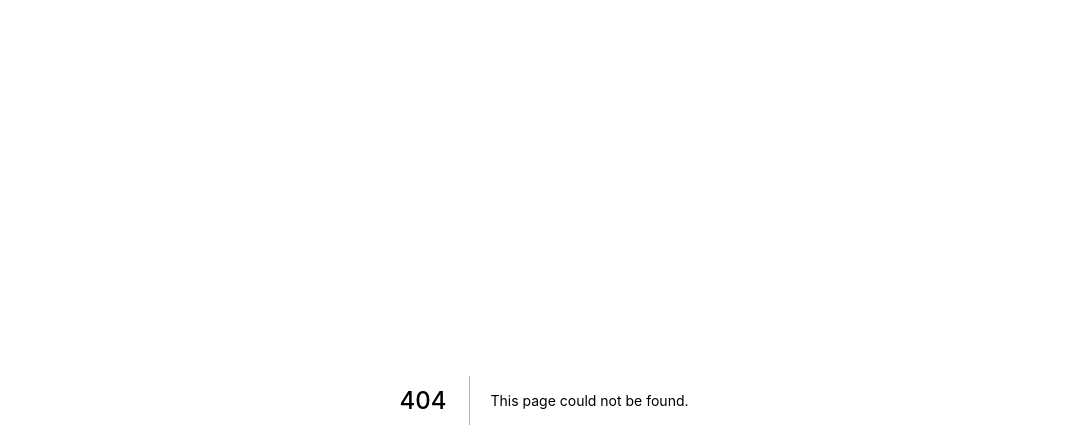
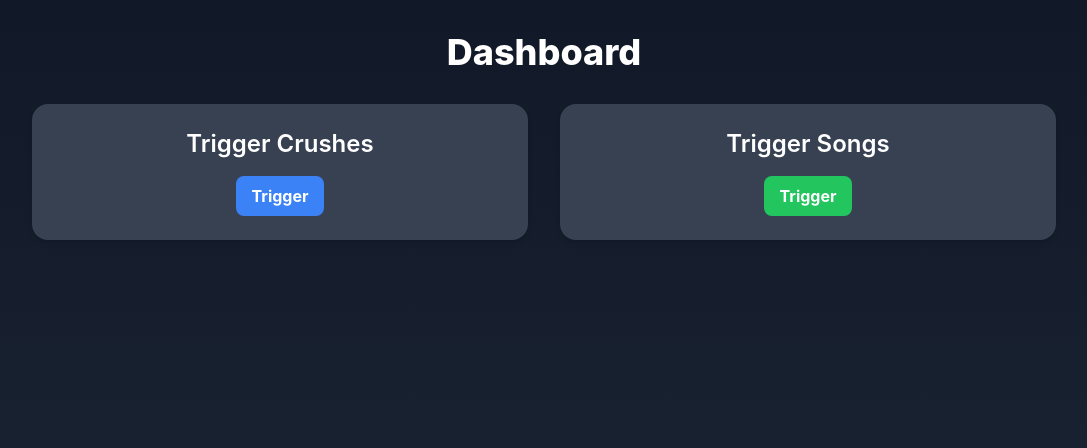
Before and after one commit to wyatt/perfect-match-web, a Next.js app: page /crons in a window 1280 px wide. Before the commit this address had no page. Shown: the top 448 px of the page, without its empty margins (96-1183 px from the left). Built offline with nearby package versions, Linux system fonts and the light colour scheme; no server answers; a web font is replaced by a local one.

Commit message:
building admin page to manage cronjobs

```diff
--- a/pages/admin.tsx
+++ b/pages/admin.tsx
@@ -4,7 +4,6 @@ import { Header } from '@/components/header';
 import DataCard from '@/components/admin/dataCard';
 import Link from 'next/link';
 import { User } from '@/types/users';
-import { set } from 'mongoose';
 import { isAdmin } from '@/utils/admins';
 import { useRouter } from 'next/router';
 
@@ -91,7 +90,7 @@ export default function AdminPanel() {
         };
 
         fetchUsers();
-    }, [debouncedSearchTerm, page]);
+    }, [cachedResults, debouncedSearchTerm, page]);
 
     useEffect(() => {
         const handler = setTimeout(() => {
--- /dev/null
+++ b/pages/crons.tsx
@@ -0,0 +1,60 @@
+import React from 'react';
+import { useSession } from "next-auth/react";
+import { useEffect, useState } from "react";
+import { isAdmin } from '@/utils/admins';
+import { useRouter } from "next/router";
+
+export default function Dashboard() {
+    const [message, setMessage] = useState<string | null>(null);
+    const [error, setError] = useState<string | null>(null);
+    const { data: session, status } = useSession();
+    const router = useRouter();
+
+    useEffect(() => {
+        if (session && !isAdmin(session.user?.email!)) {
+            router.push('/');
+        }
+    }, [session, router]);
+
+    const triggerAction = async (endpoint: string) => {
+        try {
+            const res = await fetch(`http://localhost:5050/trigger/${endpoint}`, {
+                method: "POST",
+                headers: { "Content-Type": "application/json" }
+            });
+
+            if (!res.ok) {
+                throw new Error("Failed to trigger action");
+            }
+
+            setMessage(`Successfully triggered ${endpoint}`);
+            setError(null);
+        } catch (err: any) {
+            setError(err.message);
+            setMessage(null);
+        }
+    };
+
+    return (
+        <div className="min-h-screen bg-gradient-to-b from-gray-900 to-gray-800 text-white flex flex-col items-center p-8">
+            <h1 className="text-4xl font-extrabold mb-8">Dashboard</h1>
+
+            {error && <p className="text-red-400 text-lg">{error}</p>}
+            {message && <p className="text-green-400 text-lg">{message}</p>}
+
+            <div className="grid grid-cols-1 md:grid-cols-2 gap-8 w-full max-w-5xl">
+                {/* Trigger Crushes */}
+                <div className="bg-gray-700 shadow-md rounded-2xl p-6 text-center">
+                    <h2 className="text-2xl font-semibold mb-4">Trigger Crushes</h2>
+                    <button onClick={() => triggerAction("crushes")} className="bg-blue-500 hover:bg-blue-600 text-white font-bold py-2 px-4 rounded-lg">Trigger</button>
+                </div>
+
+                {/* Trigger Songs */}
+                <div className="bg-gray-700 shadow-md rounded-2xl p-6 text-center">
+                    <h2 className="text-2xl font-semibold mb-4">Trigger Songs</h2>
+                    <button onClick={() => triggerAction("songs")} className="bg-green-500 hover:bg-green-600 text-white font-bold py-2 px-4 rounded-lg">Trigger</button>
+                </div>
+            </div>
+        </div>
+    );
+}
```
Also changed, not shown: 1 other file (tests, documents, lock files or other folders).
